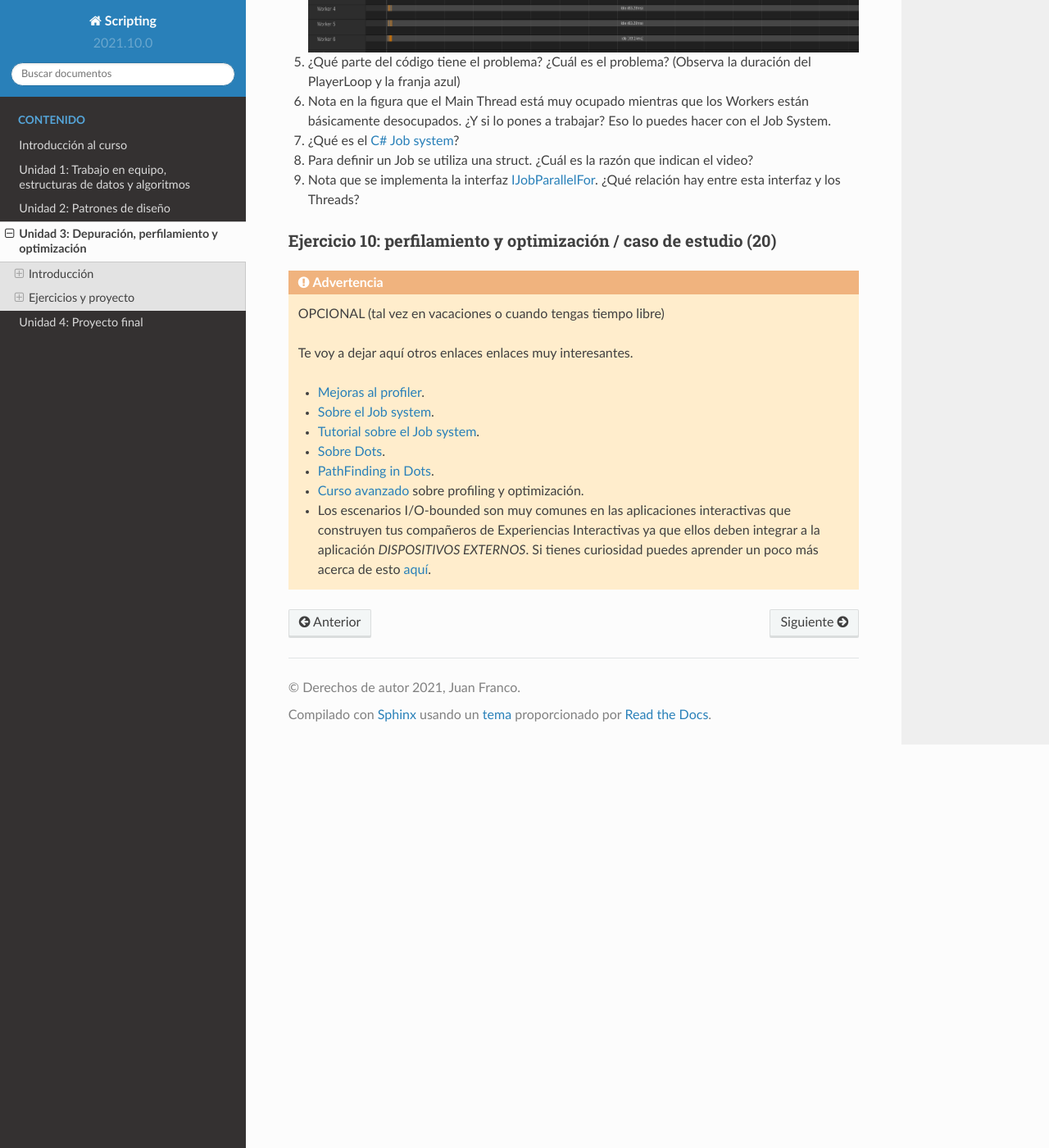
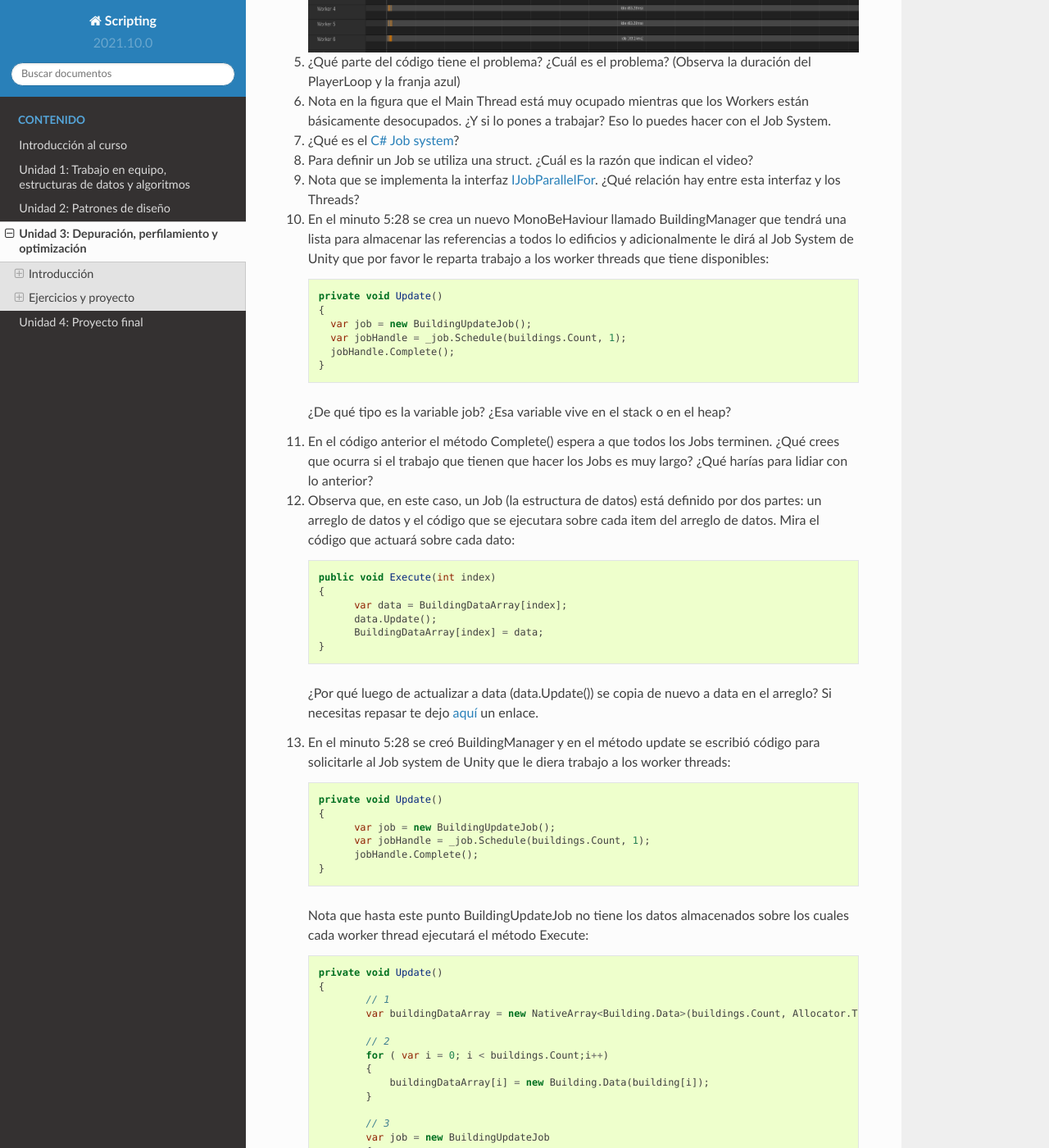
Before and after one commit to juanferfranco/scripting, a Sphinx documentation site: the page built from docs/_unidad3/unidad3.rst, in a window 1280 px wide and 1400 px high, scrolled down 4908 px. Shown: the whole window at 82% size. Built offline with Sphinx 7.4.7 and the Read the Docs theme 2.0.0, drawn with Linux system fonts in a browser that asks for light colours; some of the changed text lies outside the part shown.

Commit message:
ex 9 done

```diff
--- a/docs/_unidad3/unidad3.rst
+++ b/docs/_unidad3/unidad3.rst
@@ -209,10 +209,10 @@ El código para analizar el proyecto lo tienes `aquí <https://www.patreon.com/p
 
 #. Crea un proyecto en Unity 2019.4 LTS
 #. Antes de importar el código que descargaste incluye los paquetes Mathematics, Collections
-   y Jobs usando el Packet Manager. No olvides habilitar la opción de mostrar los paquete
+   y Jobs usando el Packet Manager. No olvides habilitar la opción mostrar los paquete
    en preview (Show preview packages).
 #. Importa el paquete de código que descargaste.
-#. Carga la escena que en el directorio Start Here. Esta escena te permitirá
+#. Carga la escena que está en el directorio Start Here. Esta escena te permitirá
    observar la primera parte del video. Verifica el problema usando el profiler.
    Deberías observar una figura similar a esta:
 
@@ -231,6 +231,86 @@ El código para analizar el proyecto lo tienes `aquí <https://www.patreon.com/p
 #. Nota que se implementa la interfaz
    `IJobParallelFor <https://docs.unity3d.com/Manual/JobSystemParallelForJobs.html>`__.
    ¿Qué relación hay entre esta interfaz y los Threads?
+#. En el minuto 5:28 se crea un nuevo MonoBeHaviour llamado BuildingManager que tendrá
+   una lista para almacenar las referencias a todos lo edificios y adicionalmente le dirá
+   al Job System de Unity que por favor le reparta trabajo a los worker threads que tiene
+   disponibles:
+
+   .. code-block:: csharp
+
+      private void Update()
+      {
+        var job = new BuildingUpdateJob();
+        var jobHandle = _job.Schedule(buildings.Count, 1);
+        jobHandle.Complete();
+      }
+
+   ¿De qué tipo es la variable job? ¿Esa variable vive en el stack o en el heap?
+#. En el código anterior el método Complete() espera a que todos los Jobs terminen.
+   ¿Qué crees que ocurra si el trabajo que tienen que hacer los Jobs es muy largo?
+   ¿Qué harías para lidiar con lo anterior?
+#. Observa que, en este caso, un Job (la estructura de datos) está definido por dos
+   partes: un arreglo de datos y el código que se ejecutara sobre cada item del arreglo
+   de datos. Mira el código que actuará sobre cada dato:
+
+   .. code-block:: csharp
+
+      public void Execute(int index)
+      {
+            var data = BuildingDataArray[index];
+            data.Update();
+            BuildingDataArray[index] = data;
+      }
+
+   ¿Por qué luego de actualizar a data (data.Update()) se copia de nuevo a data
+   en el arreglo? Si necesitas repasar te dejo
+   `aquí <https://docs.microsoft.com/en-us/dotnet/csharp/language-reference/builtin-types/struct>`__
+   un enlace.
+#. En el minuto 5:28 se creó BuildingManager y en el método update se escribió código
+   para solicitarle al Job system de Unity que le diera trabajo a los worker threads:
+
+   .. code-block:: csharp
+
+      private void Update()
+      {
+            var job = new BuildingUpdateJob();
+            var jobHandle = _job.Schedule(buildings.Count, 1);
+            jobHandle.Complete();
+      }
+
+   Nota que hasta este punto BuildingUpdateJob no tiene los datos almacenados sobre los
+   cuales cada worker thread ejecutará el método Execute:
+
+   .. code-block:: csharp
+
+        private void Update()
+        {
+                // 1
+                var buildingDataArray = new NativeArray<Building.Data>(buildings.Count, Allocator.TempJob);
+
+                // 2
+                for ( var i = 0; i < buildings.Count;i++)
+                {
+                    buildingDataArray[i] = new Building.Data(building[i]);
+                }
+
+                // 3
+                var job = new BuildingUpdateJob
+                {
+                    BuildingDataArray = buildingDataArray;
+                }
+                var jobHandle = _job.Schedule(buildings.Count, 1);
+                jobHandle.Complete();
+
+                // 4
+                buildingDataArray.Dispose();
+        }
+
+   Explica qué hacen las líneas marcadas con 1,2,3 y 4. En la marca 3 del código
+   estás haciendo una copia por valor o por referencia?
+#. Esta no es una pregunta. Pero quería contarte que en la parte final de la unidad
+   te dejé un enlace con material que ven tus compañeros de experiencias sobre aplicaciones
+   interactivas I/O bounded.
 
 ..
     Hasta aquí van 9 horas de trabajo
@@ -240,17 +320,19 @@ El código para analizar el proyecto lo tienes `aquí <https://www.patreon.com/p
     para completar 18 horas de trabajo en este Unidad.
 
 
-Ejercicio 10: perfilamiento y optimización / caso de estudio (20)
+Ejercicio 10: perfilamiento y optimización / caso de estudio (18)
 ^^^^^^^^^^^^^^^^^^^^^^^^^^^^^^^^^^^^^^^^^^^^^^^^^^^^^^^^^^^^^^^^^^
 
 
 .. warning:: OPCIONAL (tal vez en vacaciones o cuando tengas tiempo libre)
 
-   Te voy a dejar aquí otros enlaces enlaces muy interesantes.
+   Te voy a dejar aquí otros enlaces muy interesantes. TEN PRESENTE
+   que todo lo relacionado con Dots está en etapa experimental.
 
    * `Mejoras al profiler <https://youtu.be/oWaBW8A1pmQ>`__.
    * `Sobre el Job system <https://youtu.be/3o12aic7kDY>`__.
    * `Tutorial sobre el Job system <https://youtu.be/C56bbgtPr_w>`__.
+   * `Conceptos básicos <https://youtu.be/HVzSTEIAXi8>`__ de Dots.
    * `Sobre Dots <https://youtu.be/Z9-WkwdDoNY>`__.
    * `PathFinding in Dots <https://youtu.be/1bO1FdEThnU>`__.
    * `Curso avanzado <https://learn.unity.com/course/performance-and-optimisation>`__
```
